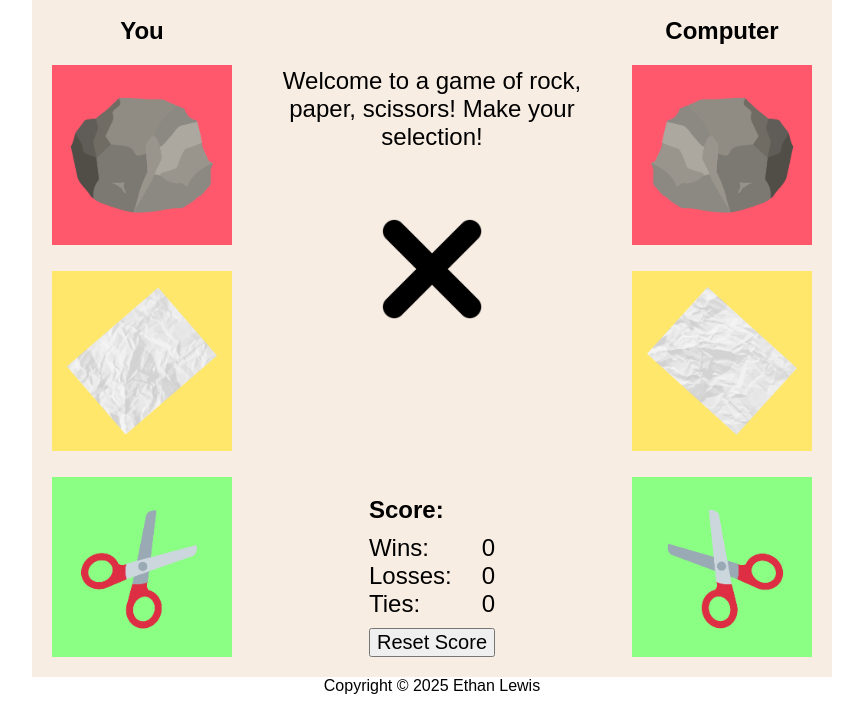
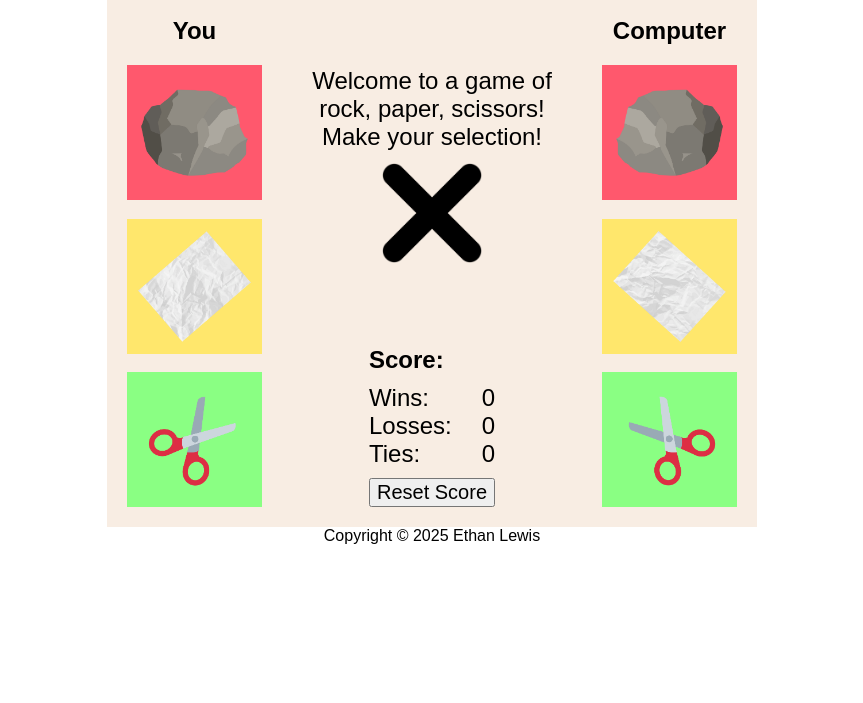
Before and after one commit to elewis06/OdinRockPaperScissors, a plain HTML site: page index.html in a window 1280 px wide. Shown: the part 131-834 px from the top of the page, without its empty margins (208-1071 px from the left). After the commit the page ends 800 px from the top, so only its background shows below. Drawn offline with Linux system fonts and the light colour scheme.

Commit message:
Shrink UI slightly to fit better on Github published page.

```diff
--- a/styles/index.css
+++ b/styles/index.css
@@ -16,8 +16,8 @@ body {
 
 .game-container {
     background-color: var(--main-background-color);
-    width: 800px;
-    height: 800px;
+    width: 650px;
+    height: 650px;
     padding: 20px;
     display: flex;
     flex-direction: column;
@@ -25,7 +25,7 @@ body {
 }
 
 .header-container {
-    height: 100px;
+    height: 75px;
     display: flex;
     align-items: center;
     justify-content: center;
@@ -54,7 +54,7 @@ body {
     flex-direction: column;
     align-items: center;
     justify-content: space-between;
-    gap: 20px;
+    gap: 10px;
 }
 
 .options-title {
@@ -62,7 +62,7 @@ body {
 }
 
 .options-button {
-    width: 180px;
+    width: 135px;
 }
 
 .console-container {
@@ -94,7 +94,7 @@ body {
 .versus-img {
     width: 100px;
     position: absolute;
-    top: 50%;  /* position the top  edge of the element at the middle of the parent */
+    top: 43%;  /* position the top  edge of the element at the middle of the parent */
     left: 50%; /* position the left edge of the element at the middle of the parent */
 
     transform: translate(-50%, -50%); /* This is a shorthand of
```
